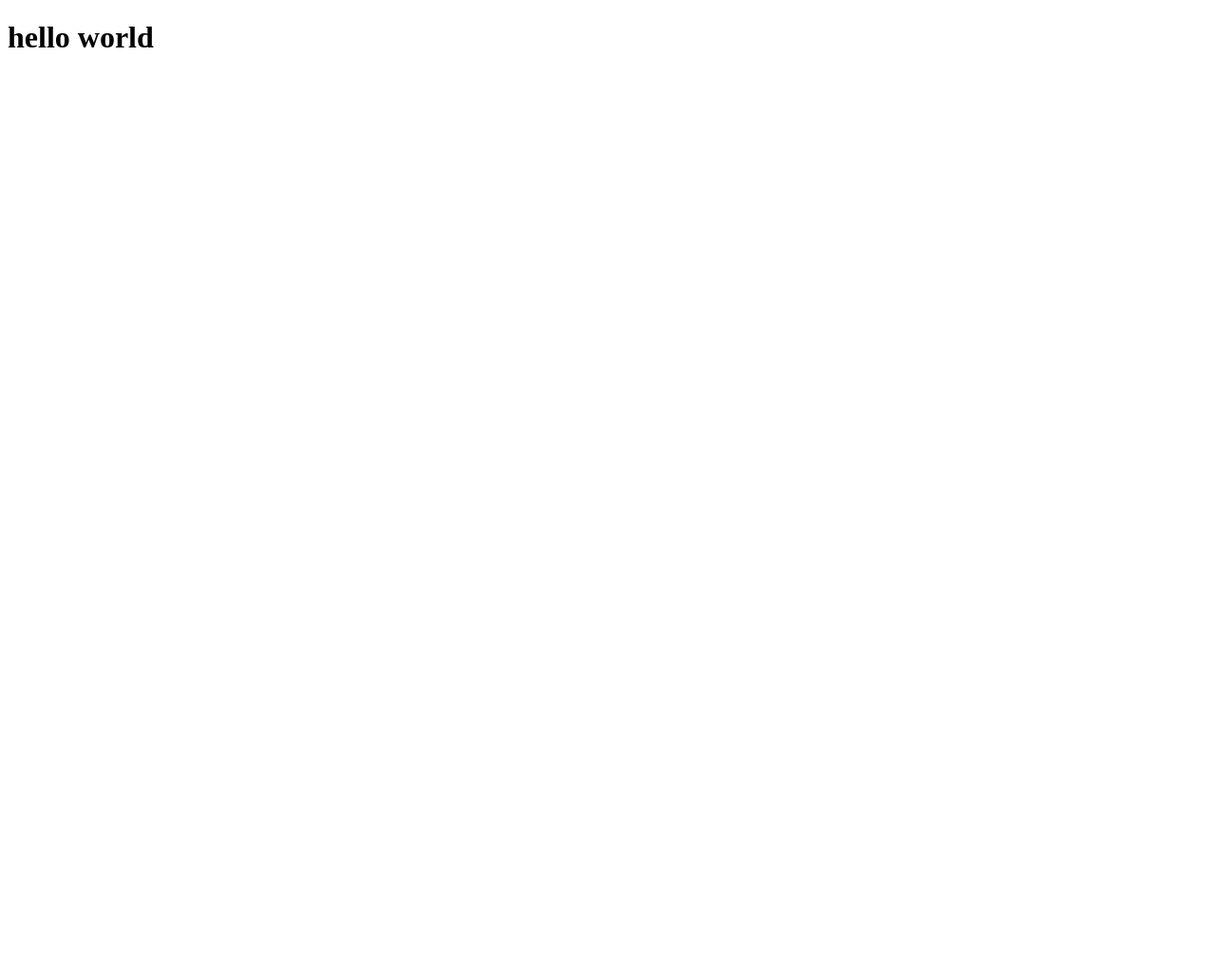
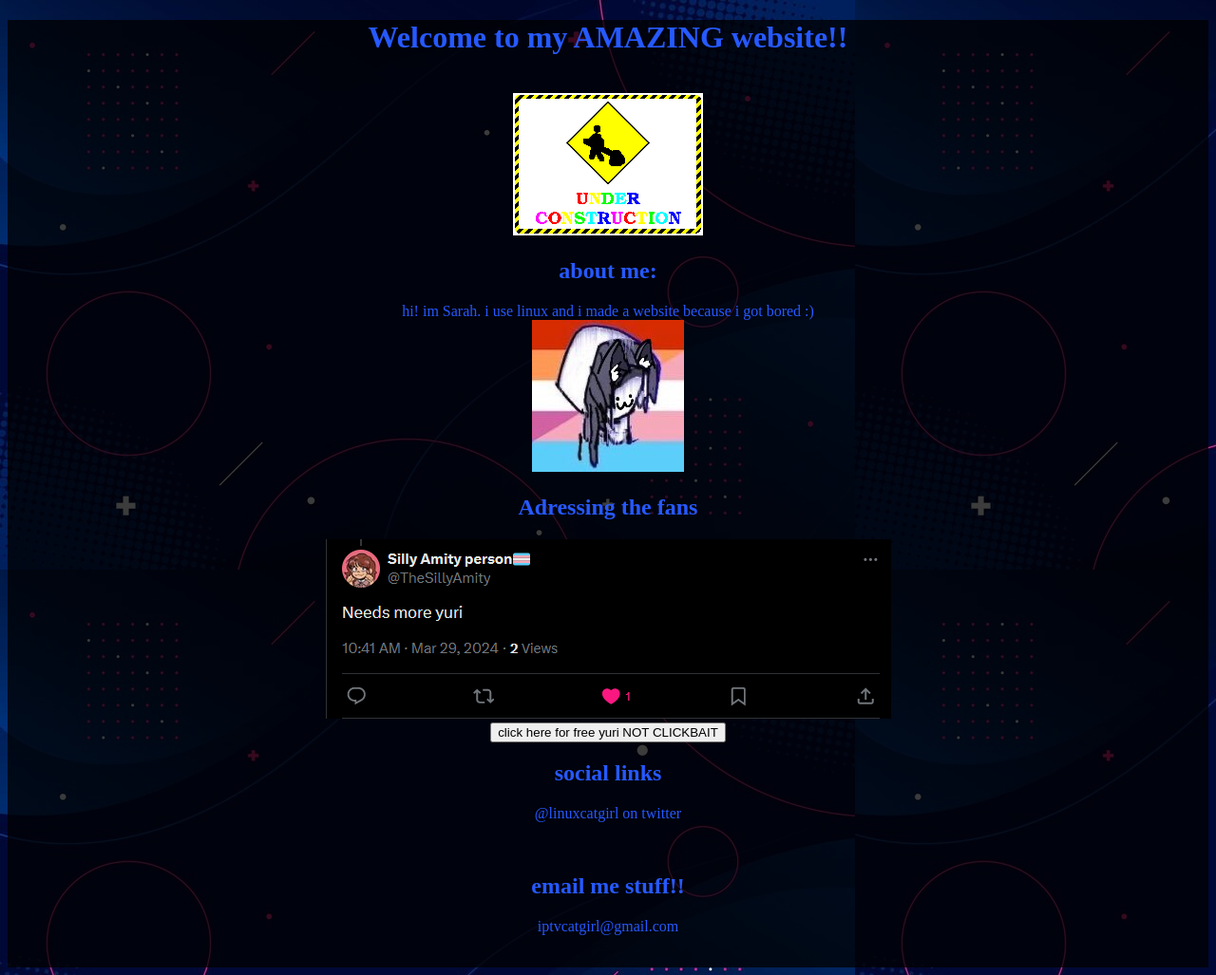
Before and after one commit to linuxcatgirl/linuxcatgirl.github.io, a plain HTML site: page index.html in a window 1280 px wide. Shown: the whole page at 95% size. Before the commit the page ends 800 px from the top, so only its background shows below. Drawn offline with Linux system fonts and the light colour scheme.

Commit message:
added the basic site

```diff
--- /dev/null
+++ b/index.css
@@ -0,0 +1,9 @@
+html{
+    text-align: center;
+    color: #2659ff;
+    background-image: url("background.jpg");
+}
+
+body{
+    background-color:#000000c2;
+}
--- a/index.html
+++ b/index.html
@@ -1,9 +1,22 @@
 <!DOCTYPE html>
 <html>
     <head>
-        <!-- head definitions go here -->
+        <link rel="stylesheet" href="index.css">
     </head>
     <body>
-        <h1>hello world</h1>
+        <h1>Welcome to my AMAZING website!!</h1><br>
+        <img src="construct.gif"><br>
+        <h2>about me:</h2>
+        <p1>hi! im Sarah. i use linux and i made a website because i got bored :)</p1><br>
+        <img src="cat.jpg"><br>
+        <h2>Adressing the fans</h2>
+        <img src="yuri.png"><br>
+        <button onclick="window.open('https://twitter.com/intent/tweet?text=visit%20https%3A%2F%2Flinuxcatgirl.github.io%20today%20for%20free%20IPTV')">click here for free yuri NOT CLICKBAIT</button>
+        <h2>social links</h2>
+        <p>@linuxcatgirl on twitter</p><br>
+        <h2>email me stuff!!</h2>
+        <p>iptvcatgirl@gmail.com</p><br>
+
+
     </body>
 </html>
```
Also changed, not shown: background.jpg (added), cat.jpg (added), construct.gif (added), yuri.png (added).
